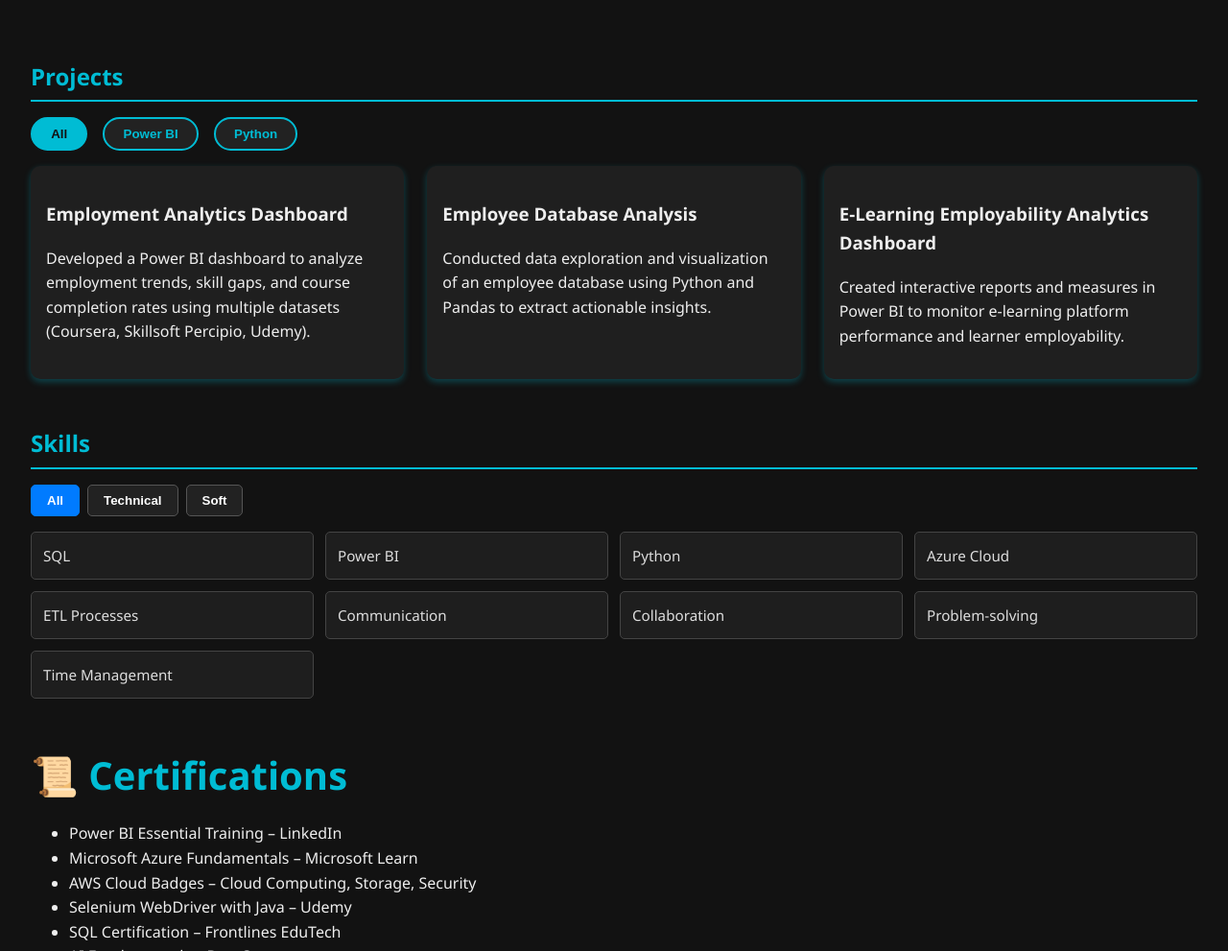
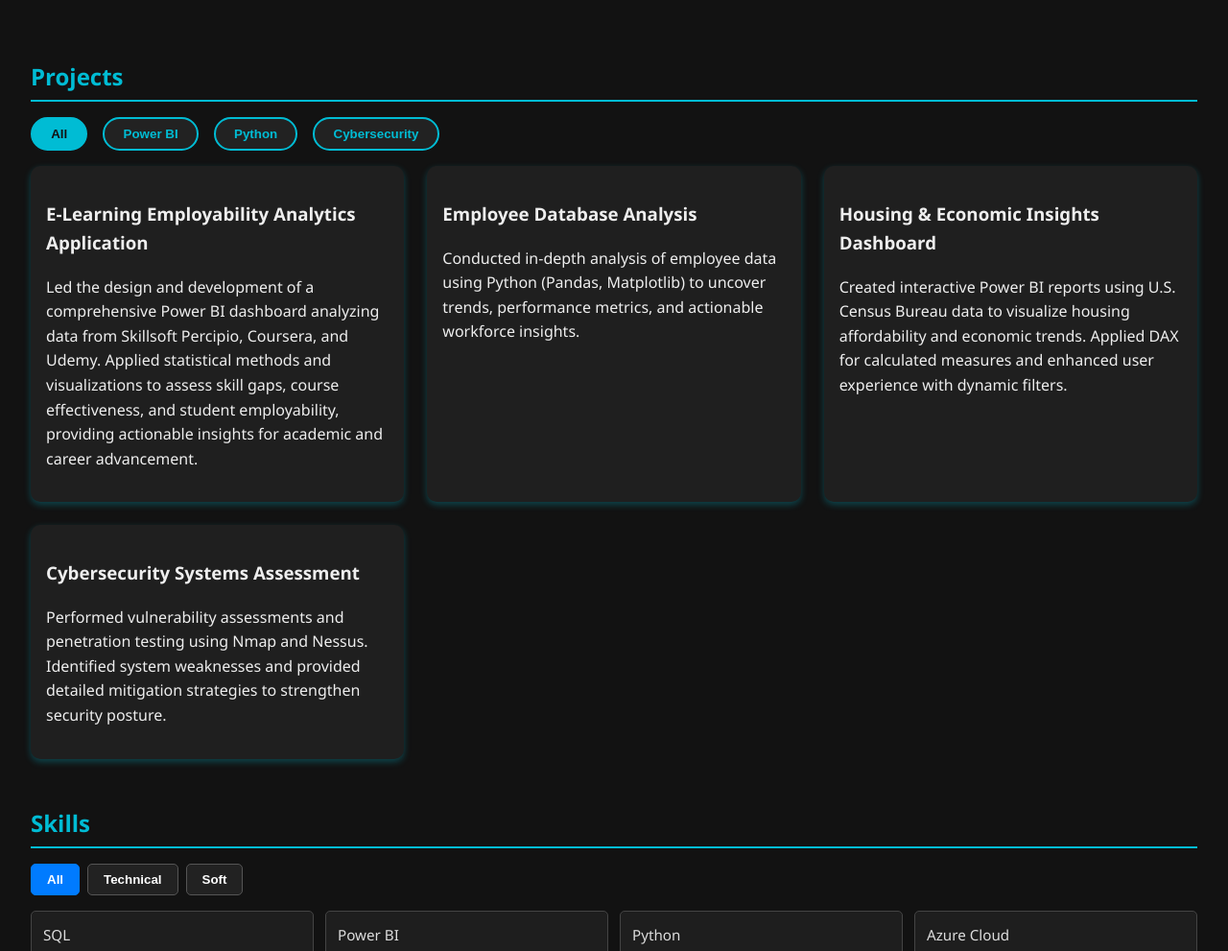
Before and after one commit to katlakavyasri/Kavya-Sri-Katla, a website: page index.html in a window 1280 px wide. Shown: the part 2046-3037 px from the top of the page at 96% size. Drawn offline with nearby package versions, Linux system fonts and the light colour scheme; a web font is replaced by a local one.

Commit message:
Update index.html

```diff
--- a/index.html
+++ b/index.html
@@ -328,23 +328,45 @@
     <button class="filter-btn active" aria-selected="true" data-filter="all" role="tab" tabindex="0">All</button>
     <button class="filter-btn" aria-selected="false" data-filter="powerbi" role="tab" tabindex="-1">Power BI</button>
     <button class="filter-btn" aria-selected="false" data-filter="python" role="tab" tabindex="-1">Python</button>
+    <button class="filter-btn" aria-selected="false" data-filter="cybersecurity" role="tab" tabindex="-1">Cybersecurity</button>
   </div>
 
   <div class="grid-2" id="projects-list">
     <div class="project-item" data-category="powerbi">
-          <h3>Employment Analytics Dashboard</h3>
-          <p>Developed a Power BI dashboard to analyze employment trends, skill gaps, and course completion rates using multiple datasets (Coursera, Skillsoft Percipio, Udemy).</p>
+      <h3>E-Learning Employability Analytics Application</h3>
+      <p>
+        Led the design and development of a comprehensive Power BI dashboard analyzing data from Skillsoft Percipio, Coursera, and Udemy.
+        Applied statistical methods and visualizations to assess skill gaps, course effectiveness, and student employability,
+        providing actionable insights for academic and career advancement.
+      </p>
     </div>
+
     <div class="project-item" data-category="python">
       <h3>Employee Database Analysis</h3>
-          <p>Conducted data exploration and visualization of an employee database using Python and Pandas to extract actionable insights.</p>
+      <p>
+        Conducted in-depth analysis of employee data using Python (Pandas, Matplotlib) to uncover trends, performance metrics,
+        and actionable workforce insights.
+      </p>
     </div>
+
     <div class="project-item" data-category="powerbi">
-          <h3>E-Learning Employability Analytics Dashboard</h3>
-          <p>Created interactive reports and measures in Power BI to monitor e-learning platform performance and learner employability.</p>
+      <h3>Housing & Economic Insights Dashboard</h3>
+      <p>
+        Created interactive Power BI reports using U.S. Census Bureau data to visualize housing affordability and economic trends.
+        Applied DAX for calculated measures and enhanced user experience with dynamic filters.
+      </p>
+    </div>
+
+    <div class="project-item" data-category="cybersecurity">
+      <h3>Cybersecurity Systems Assessment</h3>
+      <p>
+        Performed vulnerability assessments and penetration testing using Nmap and Nessus.
+        Identified system weaknesses and provided detailed mitigation strategies to strengthen security posture.
+      </p>
     </div>
   </div>
 </section>
+
 
     <!-- Skills with filtering -->
     <section id="skills" aria-label="Skills">
```
Lines whose indentation alone changed are shown as unchanged.
